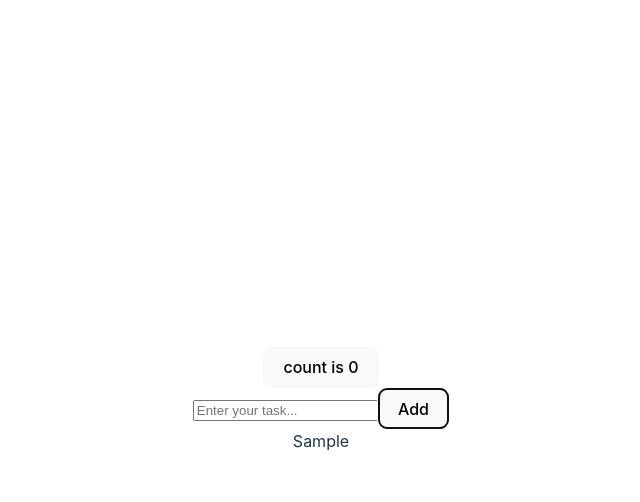
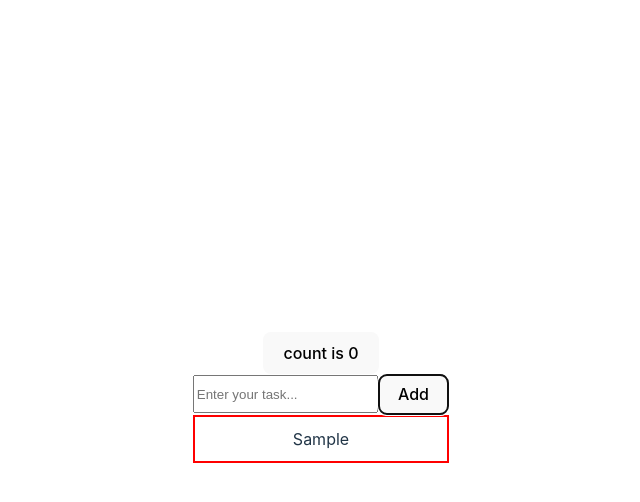
Before and after one commit to rk-ramkumar/react-redux, a React (Vite) app: page / in a window 1280 px wide. Both pictures are taken after typing "Sample" into the empty fields and a click on the button "Add". Shown: the top 502 px of the page, without its empty margins (319-959 px from the left). Built offline with nearby package versions, Linux system fonts and the light colour scheme; no server answers.

Commit message:
Added css.

```diff
--- a/src/components/Todo.jsx
+++ b/src/components/Todo.jsx
@@ -16,16 +16,34 @@ const Todo = () => {
 
   return (
     <div>
+      <div
+        style={{
+          display: "flex",
+          justifyContent: "center",
+          alignItems: "center",
+        }}
+      >
         <input
+          style={{ flexGrow: "3" , height: "2rem"}}
           placeholder="Enter your task..."
           value={state.newTask}
           onChange={({ target: { value } }) => dispatch(setNewTask(value))}
         />
         <button onClick={handleAddTodo}>Add</button>
-
+      </div>
       <div>
         {state.todos.map((todo, idx) => (
-          <div key={idx}> {todo.title} </div>
+          <div
+            key={idx}
+            style={{
+              border: "2px solid red",
+              marginBottom: "5px",
+              padding: "10px",
+            }}
+          >
+            {" "}
+            {todo.title}{" "}
+          </div>
         ))}
       </div>
     </div>
```
Lines whose indentation alone changed are shown as unchanged.
